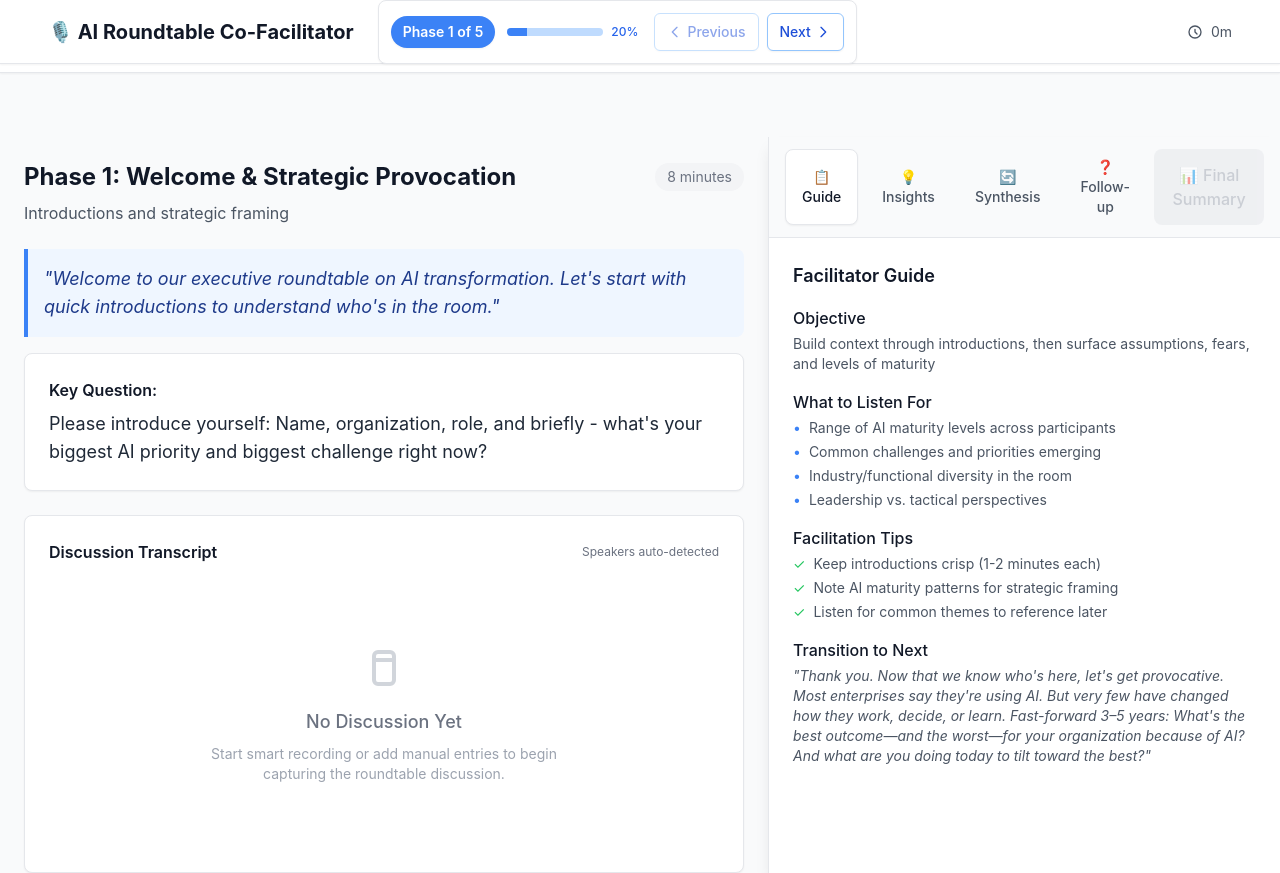
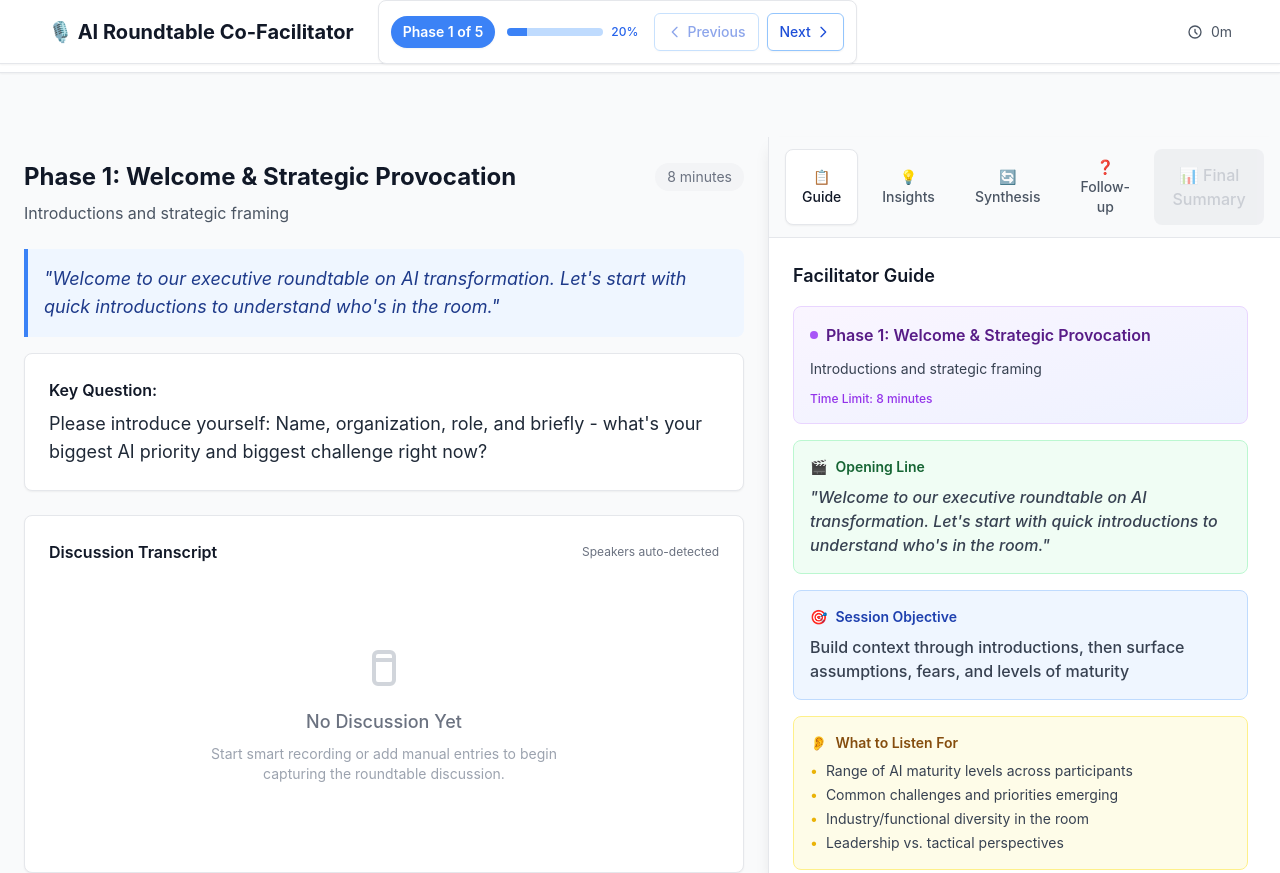
Before and after one commit to ALehav1/Ai4_Roundtable_Co-Facilitator_Agent, a Next.js app: page / in a window 1280 px wide. Built offline with nearby package versions, Linux system fonts and the light colour scheme.

Commit message:
FIX 4: Integrate comprehensive FacilitatorPanel with rich phase-specific content

```diff
--- a/src/components/RoundtableCanvasV2.tsx
+++ b/src/components/RoundtableCanvasV2.tsx
@@ -1778,64 +1778,16 @@ const RoundtableCanvasV2: React.FC = () => {
 
             {/* Tab Content Area */}
             <div className="flex-1 overflow-y-auto p-6">
-              {/* Facilitator Guide Tab */}
+              {/* Facilitator Guide Tab - Comprehensive Panel */}
               {rightPanelTab === 'guide' && (
                 <div>
                   <h3 className="text-lg font-semibold text-gray-900 mb-4">Facilitator Guide</h3>
-                  {currentQuestion?.facilitatorGuidance && (
-                    <div className="space-y-4">
-                      {/* Keep ALL the existing guide content here - DO NOT MODIFY */}
-                      {/* Objective */}
-                      {currentQuestion.facilitatorGuidance.objective && (
-                        <div>
-                          <h4 className="font-medium text-gray-900 mb-1">Objective</h4>
-                          <p className="text-sm text-gray-600">
-                            {currentQuestion.facilitatorGuidance.objective}
-                          </p>
-                        </div>
-                      )}
-
-                      {/* What to listen for */}
-                      {currentQuestion.facilitatorGuidance.whatToListenFor && (
-                        <div>
-                          <h4 className="font-medium text-gray-900 mb-1">What to Listen For</h4>
-                          <ul className="text-sm text-gray-600 space-y-1">
-                            {currentQuestion.facilitatorGuidance.whatToListenFor.map((item, idx) => (
-                              <li key={idx} className="flex items-start">
-                                <span className="text-blue-500 mr-2">•</span>
-                                <span>{item}</span>
-                              </li>
-                            ))}
-                          </ul>
-                        </div>
-                      )}
-
-                      {/* Facilitation tips */}
-                      {currentQuestion.facilitatorGuidance.facilitationTips && (
-                        <div>
-                          <h4 className="font-medium text-gray-900 mb-1">Facilitation Tips</h4>
-                          <ul className="text-sm text-gray-600 space-y-1">
-                            {currentQuestion.facilitatorGuidance.facilitationTips.map((tip, idx) => (
-                              <li key={idx} className="flex items-start">
-                                <span className="text-green-500 mr-2">✓</span>
-                                <span>{tip}</span>
-                              </li>
-                            ))}
-                          </ul>
-                        </div>
-                      )}
-
-                      {/* Transition line */}
-                      {currentQuestion.facilitatorGuidance.transitionLine && (
-                        <div>
-                          <h4 className="font-medium text-gray-900 mb-1">Transition to Next</h4>
-                          <p className="text-sm text-gray-600 italic">
-                            "{currentQuestion.facilitatorGuidance.transitionLine}"
-                          </p>
-                        </div>
-                      )}
-                    </div>
-                  )}
+                  <div className="max-h-[600px] overflow-y-auto pr-2">
+                    <FacilitatorPanel
+                      currentQuestion={currentQuestion || null}
+                      isVisible={true}
+                    />
+                  </div>
                 </div>
               )}
 
```
